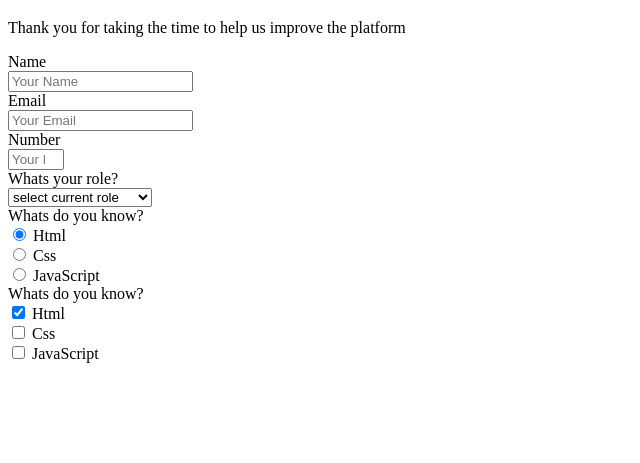
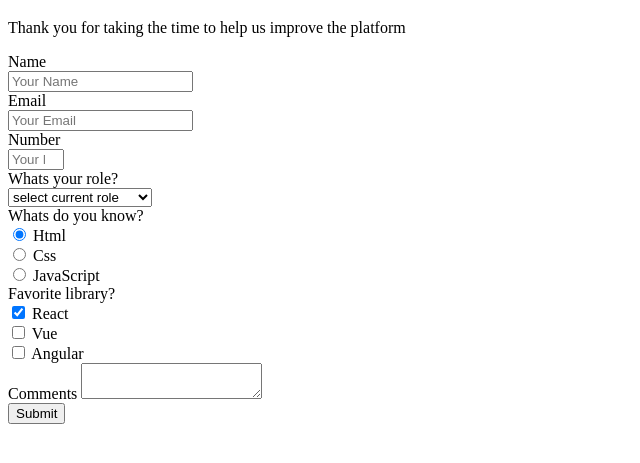
Before and after one commit to rabiadoganweb/Pair-Programing, a plain HTML site: page survey form.html in a window 1280 px wide. Shown: the part 61-524 px from the top of the page, without its empty margins (0-640 px from the left). Drawn offline with Linux system fonts and the light colour scheme.

Commit message:
add: textarea

```diff
--- a/survey form.html
+++ b/survey form.html
@@ -1,6 +1,5 @@
 <!DOCTYPE html>
 <html lang="en">
-
   <head>
     <meta charset="UTF-8" />
     <meta http-equiv="X-UA-Compatible" content="IE=edge" />
@@ -16,44 +15,73 @@
     <form id="survey-form">
       <div>
         <label id="name-label">Name</label><br />
-            <input name="name" id="name" type="text" placeholder="Your Name" /><br />
+        <input
+          name="name"
+          id="name"
+          type="text"
+          placeholder="Your Name"
+        /><br />
       </div>
       <div>
         <label id="email-label">Email</label><br />
-            <input name="email" id="email" type="email" placeholder="Your Email" required /><br />
+        <input
+          name="email"
+          id="email"
+          type="email"
+          placeholder="Your Email"
+          required
+        /><br />
       </div>
       <div>
         <label id="number-label">Number</label><br />
-            <input name="Number" id="number" type="number" placeholder="Your Number" required min="10" max="99" /><br />
+        <input
+          name="Number"
+          id="number"
+          type="number"
+          placeholder="Your Number"
+          required
+          min="10"
+          max="99"
+        /><br />
       </div>
       <div>
-            <label id="number-label">Whats your role?</label><br>
+        <label id="number-label">Whats your role?</label><br />
         <select name="role" id="dropdown">
-                <option> select current role</option>
+          <option>select current role</option>
           <option value="Learner">Learner</option>
           <option value="new">new to programming</option>
-                <option value="veteran">veteran programmer</option>
-            </select><br>
+          <option value="veteran">veteran programmer</option></select
+        ><br />
       </div>
       <div>
-            <label id="radio-label"> Whats do you know?</label><br>
-            <input type="radio" id="html" name="radio" value="html" checked>
-            <label id="radio-label"> Html</label><br>
-            <input type="radio" id="css" name="radio" value="css">
-            <label id="radio-label"> Css</label><br>
-            <input type="radio" id="javascript" name="radio" value="javascript">
-            <label id="radio-label"> JavaScript </label><br>
+        <label id="radio-label"> Whats do you know?</label><br />
+        <input type="radio" id="html" name="radio" value="html" checked />
+        <label id="radio-label"> Html</label><br />
+        <input type="radio" id="css" name="radio" value="css" />
+        <label id="radio-label"> Css</label><br />
+        <input type="radio" id="javascript" name="radio" value="javascript" />
+        <label id="radio-label"> JavaScript </label><br />
       </div>
       <div>
-            <label id="radio-label"> Whats do you know?</label><br>
-            <input type="checkbox" id="html" name="checkbox" value="html" checked>
-            <label id="checkbox-label"> Html</label><br>
-            <input type="checkbox" id="css" name="checkbox" value="css">
-            <label id="checkbox-label"> Css</label><br>
-            <input type="checkbox" id="javascript" name="checkbox" value="javascript">
-            <label id="checkbox-label"> JavaScript </label><br>
+        <label id="radio-label"> Favorite library?</label><br />
+        <input
+          type="checkbox"
+          id="react"
+          name="checkbox"
+          value="react"
+          checked
+        />
+        <label id="checkbox-label"> React</label><br />
+        <input type="checkbox" id="vue" name="checkbox" value="vue" />
+        <label id="checkbox-label"> Vue</label><br />
+        <input type="checkbox" id="angular" name="checkbox" value="angular" />
+        <label id="checkbox-label"> Angular </label><br />
       </div>
+      <div>
+        <label id="textarea-label">Comments</label>
+        <textarea></textarea>
+      </div>
+      <input type="submit" id="submit" value="Submit" />
     </form>
   </body>
-
 </html>
```
Lines whose indentation alone changed are shown as unchanged.
